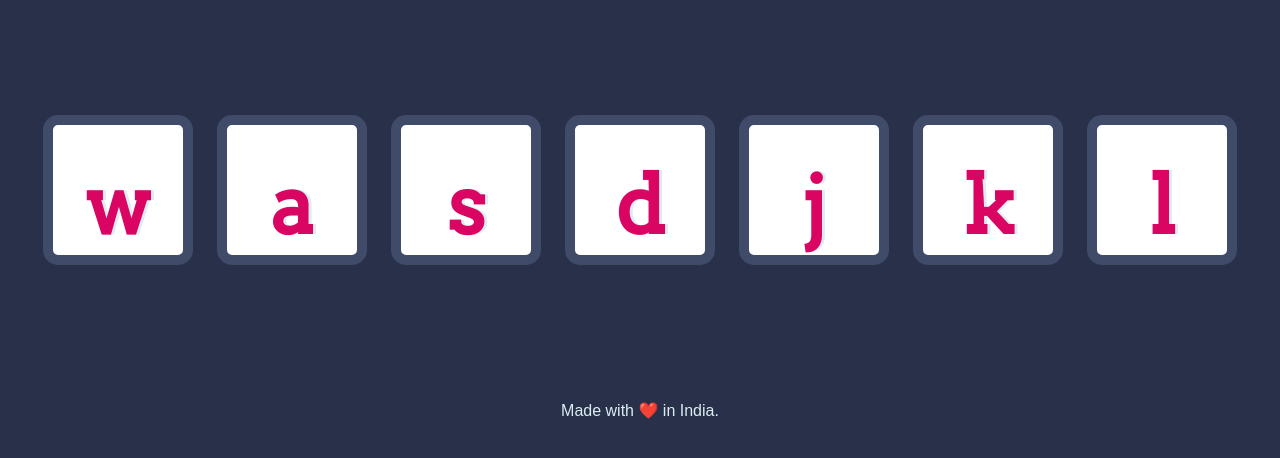
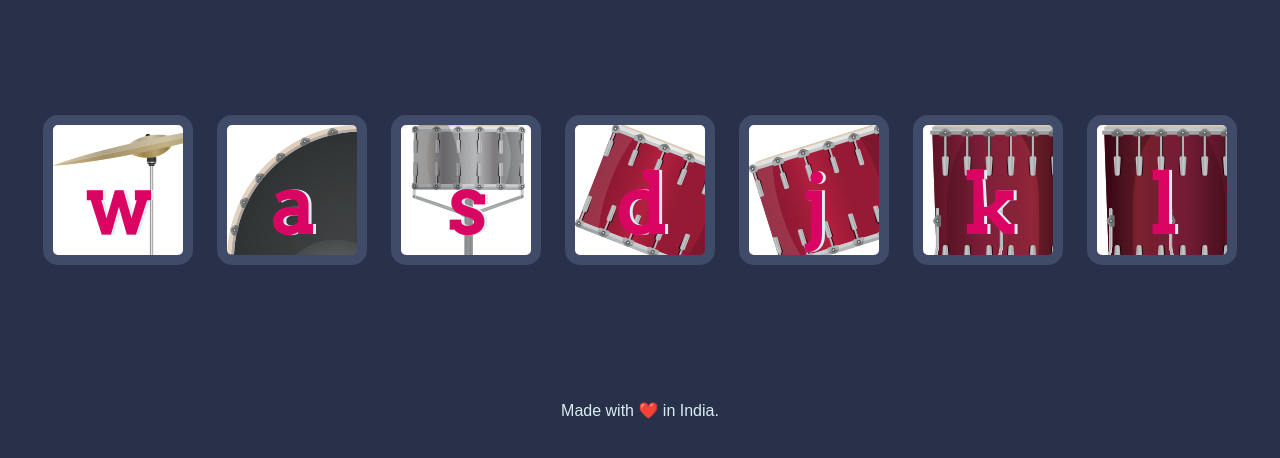
Before and after one commit to Michaeljoseph98/Sound-instruments, a plain HTML site: page index.html in a window 1280 px wide. Shown: the part 174-632 px from the top of the page. Drawn offline with Linux system fonts and the light colour scheme.

Commit message:
Update styles.css

```diff
--- a/styles.css
+++ b/styles.css
@@ -17,32 +17,32 @@ footer {
 }
 
 .w {
-  background-image:url("/Drum\ Kit\ Starting\ Files/images/crash.png")
+  background-image:url("./images/crash.png")
 
 }
 
 .a {
-  background-image:url("/Drum\ Kit\ Starting\ Files/images/kick.png")
+  background-image:url("./images/kick.png")
 }
 
 .s {
-  background-image:url("/Drum\ Kit\ Starting\ Files/images/snare.png")
+  background-image:url("./images/snare.png")
 }
 
 .d {
-  background-image:url("/Drum\ Kit\ Starting\ Files/images/tom1.png")
+  background-image:url("./images/tom1.png")
 }
 
 .j {
-  background-image:url("/Drum\ Kit\ Starting\ Files/images/tom2.png")
+  background-image:url("./images/tom2.png")
 }
 
 .k {
-  background-image:url("/Drum\ Kit\ Starting\ Files/images/tom3.png")
+  background-image:url("./images/tom3.png")
 }
 
 .l {
-  background-image:url("/Drum\ Kit\ Starting\ Files/images/tom4.png")
+  background-image:url("./images/tom4.png")
 }
 
 .set {
```
